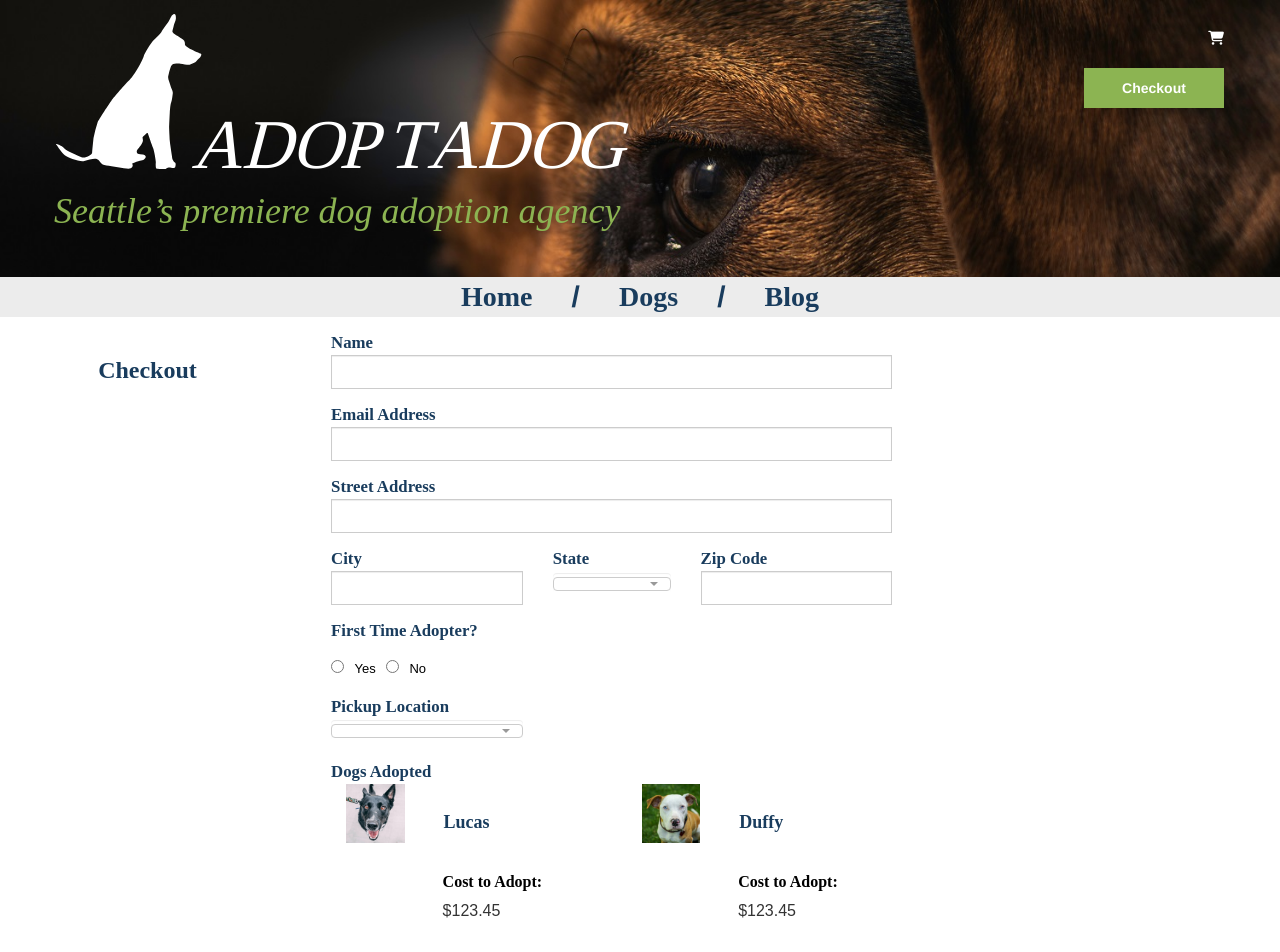
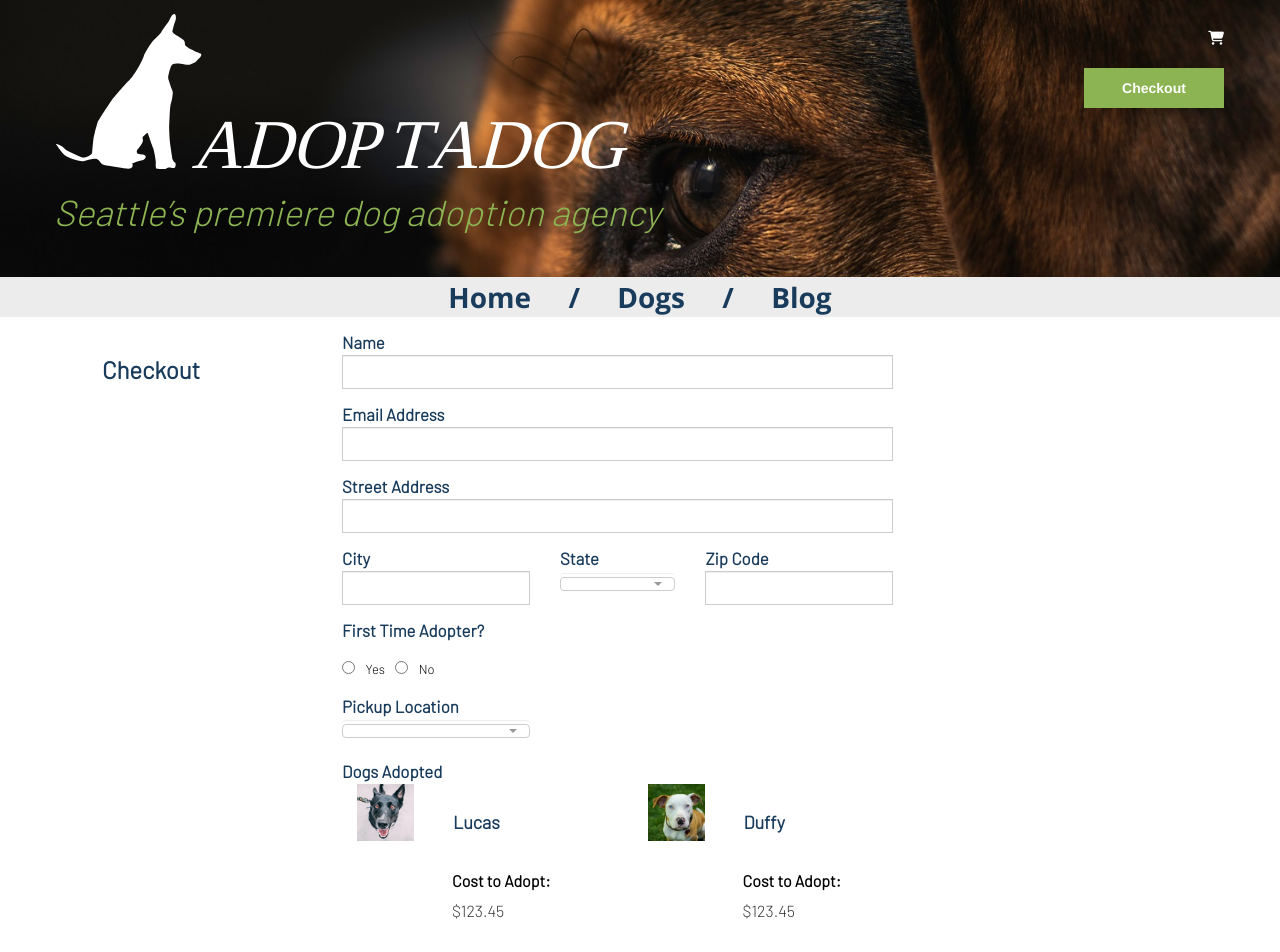
Before and after one commit to Headieh/adopt-a-dog, a plain HTML site: page checkout.html in a window 1280 px wide. Shown: the top 952 px of the page. Drawn offline with nearby package versions, Linux system fonts and the light colour scheme.

Commit message:
custom font

```diff
--- a/checkout.html
+++ b/checkout.html
@@ -10,6 +10,7 @@
       <link rel="stylesheet" href="https://cdnjs.cloudflare.com/ajax/libs/bootstrap-select/1.13.1/css/bootstrap-select.min.css">
       <script src="https://cdnjs.cloudflare.com/ajax/libs/bootstrap-select/1.13.1/js/bootstrap-select.min.js"></script>
       <script src="https://kit.fontawesome.com/4c496fc4fb.js" crossorigin="anonymous"></script>
+      <link href="https://fonts.googleapis.com/css?family=Barlow:wght@300|Open+Sans:wght@700&display=swap" rel="stylesheet">
       <link rel="stylesheet" type="text/css" href="styles/stylesheet.css">
    </head>
    <body>
--- a/styles/stylesheet.css
+++ b/styles/stylesheet.css
@@ -87,14 +87,15 @@ header {
 
 header nav {
 	font-weight: bolder;
-	font-family: "Arial Black", "Arial Bold", "Ariel";
+	font-family: 'Open Sans', "Ariel";
 	text-align: center;
 	color: rgb(25, 60, 93);
 	background-color: rgb(236, 236, 236);
 }
 
 nav a {
-	font-family: serif;
+	font-family: 'Open Sans', "Ariel";
+	text-align: center;
 	color: rgb(25, 60, 93);
 	padding: 1.5rem;
 	margin: 1.5rem;
@@ -216,7 +217,7 @@ a>i {
 }
 
 h1 {
-	font-family: serif;
+	font-family: 'Barlow', sans-serif;
 	font-style: italic;
 	color: rgb(140, 180, 82);
 	margin-top: 0;
@@ -225,7 +226,7 @@ h1 {
 }
 
 h2 {
-	font-family: serif;
+	font-family: 'Barlow', sans-serif;
 	font-weight: bold;
 	font-size: x-large;
 	color: rgb(25, 60, 93);
@@ -233,7 +234,7 @@ h2 {
 }
 
 h3 {
-	font-family: serif;
+	font-family: 'Barlow', sans-serif;
 	font-weight: bold;
 	font-size: large;
 	display: block;
@@ -242,7 +243,7 @@ h3 {
 }
 
 h4 {
-	font-family: serif;
+	font-family: 'Barlow', sans-serif;
 	padding: .5em;
 	font-weight: bold;
 	font-size: medium;
@@ -251,7 +252,7 @@ h4 {
 }
 
 p {
-	font-family: sans-serif;
+	font-family: 'Barlow', sans-serif;
 	font-size: medium;
 	font-weight: lighter;
 	display: inline-block;
@@ -282,7 +283,7 @@ input[type='submit'] {
 }
 
 .radio {
-	font-family: sans-serif;
+	font-family: 'Barlow', sans-serif;
 	font-size: small;
 	font-weight: 100;
 	color: black;
@@ -301,7 +302,7 @@ input:not([type='submit']) {
 label,
 textarea {
 	font-family: inherit;
-	font-family: serif;
+	font-family: 'Barlow', sans-serif;
 	font-size: larger;
 	box-sizing: border-box;
 	width: auto;
```
Also changed, not shown: blog.html (+1 -0 lines), dogs.html (+1 -0 lines), index.html (+7 -6 lines).
